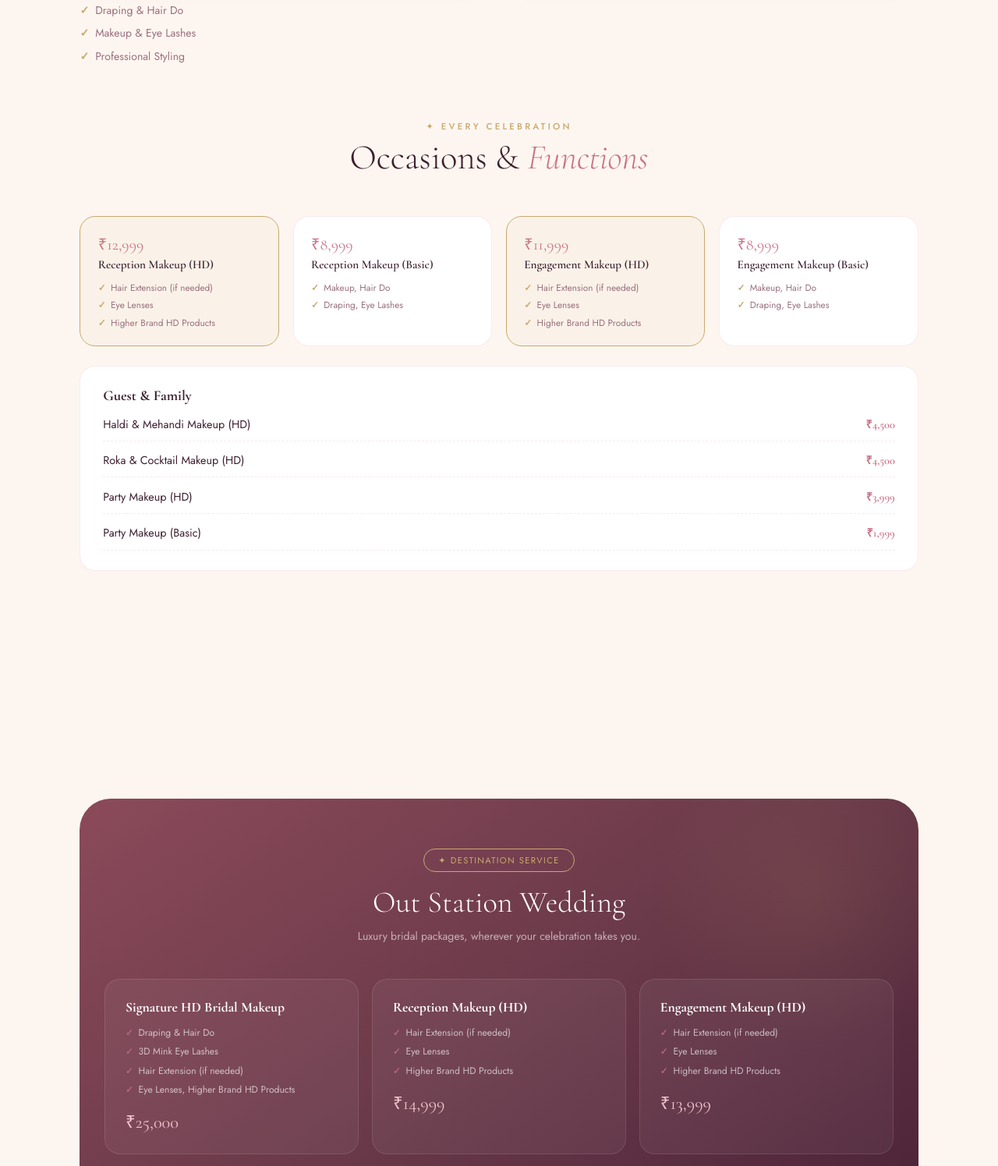
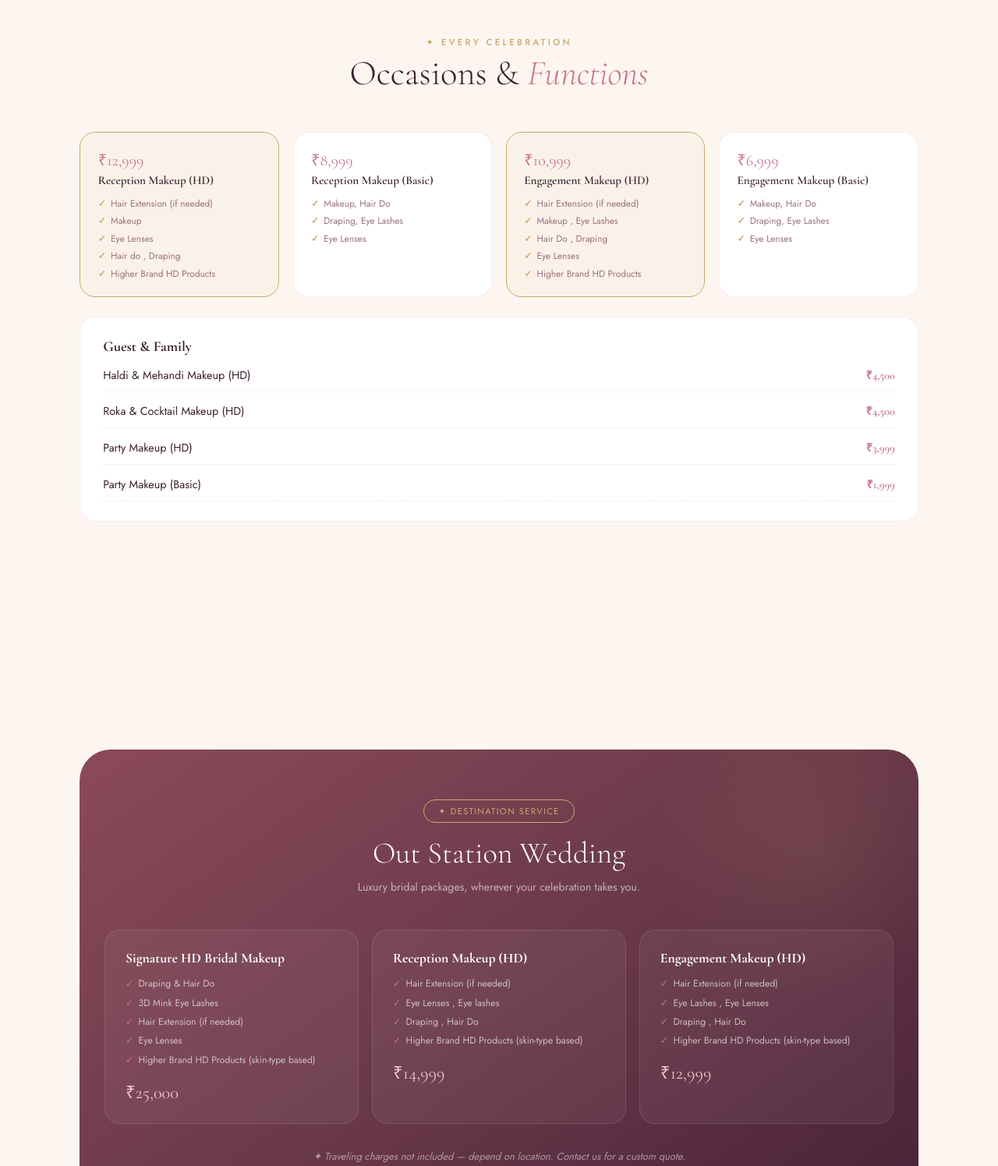
Before and after one commit to Shakir788/divyamakeupstudio, a website: page services.html in a window 1280 px wide. Shown: the part 1190-2685 px from the top of the page at 78% size. Drawn offline with nearby package versions, Linux system fonts and the light colour scheme.

Commit message:
Updated prices and pictures

```diff
--- a/services.html
+++ b/services.html
@@ -230,14 +230,9 @@
         <ul class="price-card-list">
           <li>Draping & Hair Do</li>
           <li>Makeup & Eye Lashes</li>
+          <li>Eye Lenses , Hair Extension (if needed)</li>
           <li>Professional Styling</li>
-        </ul>
-      </div>
-    </div>
-        <ul class="price-card-list">
-          <li>Draping & Hair Do</li>
-          <li>Makeup & Eye Lashes</li>
-          <li>Professional Styling</li>
+
         </ul>
       </div>
     </div>
@@ -254,7 +249,9 @@
       <h4>Reception Makeup (HD)</h4>
       <ul>
         <li>Hair Extension (if needed)</li>
+        <li>Makeup</li>
         <li>Eye Lenses</li>
+        <li>Hair do , Draping</li>
         <li>Higher Brand HD Products</li>
       </ul>
     </div>
@@ -264,23 +261,27 @@
       <ul>
         <li>Makeup, Hair Do</li>
         <li>Draping, Eye Lashes</li>
+        <li>Eye Lenses</li>
       </ul>
     </div>
     <div class="std-card std-card--highlight">
-      <span class="price-card-amount">₹11,999</span>
+      <span class="price-card-amount">₹10,999</span>
       <h4>Engagement Makeup (HD)</h4>
       <ul>
         <li>Hair Extension (if needed)</li>
+        <li>Makeup , Eye Lashes</li>
+        <li>Hair Do , Draping</li>
         <li>Eye Lenses</li>
         <li>Higher Brand HD Products</li>
       </ul>
     </div>
     <div class="std-card">
-      <span class="price-card-amount">₹8,999</span>
+      <span class="price-card-amount">₹6,999</span>
       <h4>Engagement Makeup (Basic)</h4>
       <ul>
         <li>Makeup, Hair Do</li>
         <li>Draping, Eye Lashes</li>
+        <li>Eye Lenses</li>
       </ul>
     </div>
   </div>
@@ -310,7 +311,8 @@
           <li>Draping & Hair Do</li>
           <li>3D Mink Eye Lashes</li>
           <li>Hair Extension (if needed)</li>
-          <li>Eye Lenses, Higher Brand HD Products</li>
+          <li>Eye Lenses </li>
+          <li>Higher Brand HD Products (skin-type based) </li>
         </ul>
         <span class="price-card-amount">₹25,000</span>
       </div>
@@ -318,8 +320,9 @@
         <h4>Reception Makeup (HD)</h4>
         <ul>
           <li>Hair Extension (if needed)</li>
-          <li>Eye Lenses</li>
-          <li>Higher Brand HD Products</li>
+          <li>Eye Lenses , Eye lashes</li>
+          <li>Draping , Hair Do</li>
+          <li>Higher Brand HD Products (skin-type based)</li>
         </ul>
         <span class="price-card-amount">₹14,999</span>
       </div>
@@ -327,10 +330,11 @@
         <h4>Engagement Makeup (HD)</h4>
         <ul>
           <li>Hair Extension (if needed)</li>
-          <li>Eye Lenses</li>
-          <li>Higher Brand HD Products</li>
+          <li>Eye Lashes , Eye Lenses</li>
+          <li>Draping , Hair Do</li>
+          <li>Higher Brand HD Products (skin-type based)</li>
         </ul>
-        <span class="price-card-amount">₹13,999</span>
+        <span class="price-card-amount">₹12,999</span>
       </div>
     </div>
     <p class="outstation-note">✦ Traveling charges not included — depend on location. Contact us for a custom quote.</p>
@@ -349,8 +353,8 @@
       <ul>
         <li><span>Hair Straightening</span><span>Starting ₹350</span></li>
         <li><span>Hair Curls</span><span>Starting ₹400</span></li>
-        <li><span>Basic Hair Bun</span><span>Starting ₹460</span></li>
-        <li><span>Stylish Hair Bun</span><span>Starting ₹500</span></li>
+        <li><span>Basic Hair Bun</span><span>Starting ₹500</span></li>
+        <li><span>Stylish Hair Bun</span><span>Starting ₹600</span></li>
         <li><span>Massi Hair Style</span><span>Starting ₹600</span></li>
         <li><span>Celebrity Hair Style</span><span>Starting ₹700</span></li>
         <li><span>Celebrity + Original Flower</span><span>Starting ₹1,000</span></li>
@@ -412,7 +416,7 @@
       </div>
       <div class="footer-contact-item">
         <span class="footer-contact-icon"><svg width="18" height="18" fill="none" stroke="currentColor" stroke-width="2" viewBox="0 0 24 24"><path d="M22 16.92v3a2 2 0 0 1-2.18 2 19.79 19.79 0 0 1-8.63-3.07 19.5 19.5 0 0 1-6-6 19.79 19.79 0 0 1-3.07-8.67A2 2 0 0 1 4.11 2h3a2 2 0 0 1 2 1.72 12.84 12.84 0 0 0 .7 2.81 2 2 0 0 1-.45 2.11L8.09 9.91a16 16 0 0 0 6 6l1.27-1.27a2 2 0 0 1 2.11-.45 12.84 12.84 0 0 0 2.81.7A2 2 0 0 1 22 16.92z"></path></svg></span>
-        <span>+91 79067 04302</span>
+        <span>+91 79067 04302 , +91 80575 06180</span>
       </div>
       <div class="footer-contact-item">
         <span class="footer-contact-icon"><svg width="18" height="18" fill="none" stroke="currentColor" stroke-width="2" viewBox="0 0 24 24"><circle cx="12" cy="12" r="10"></circle><path d="M12 6v6l4 2"></path></svg></span>
```
Also changed, not shown: about.html (+1 -1 lines), contact.html (+1 -1 lines), gallery.html (+1 -1 lines), index.html (+1 -1 lines).
